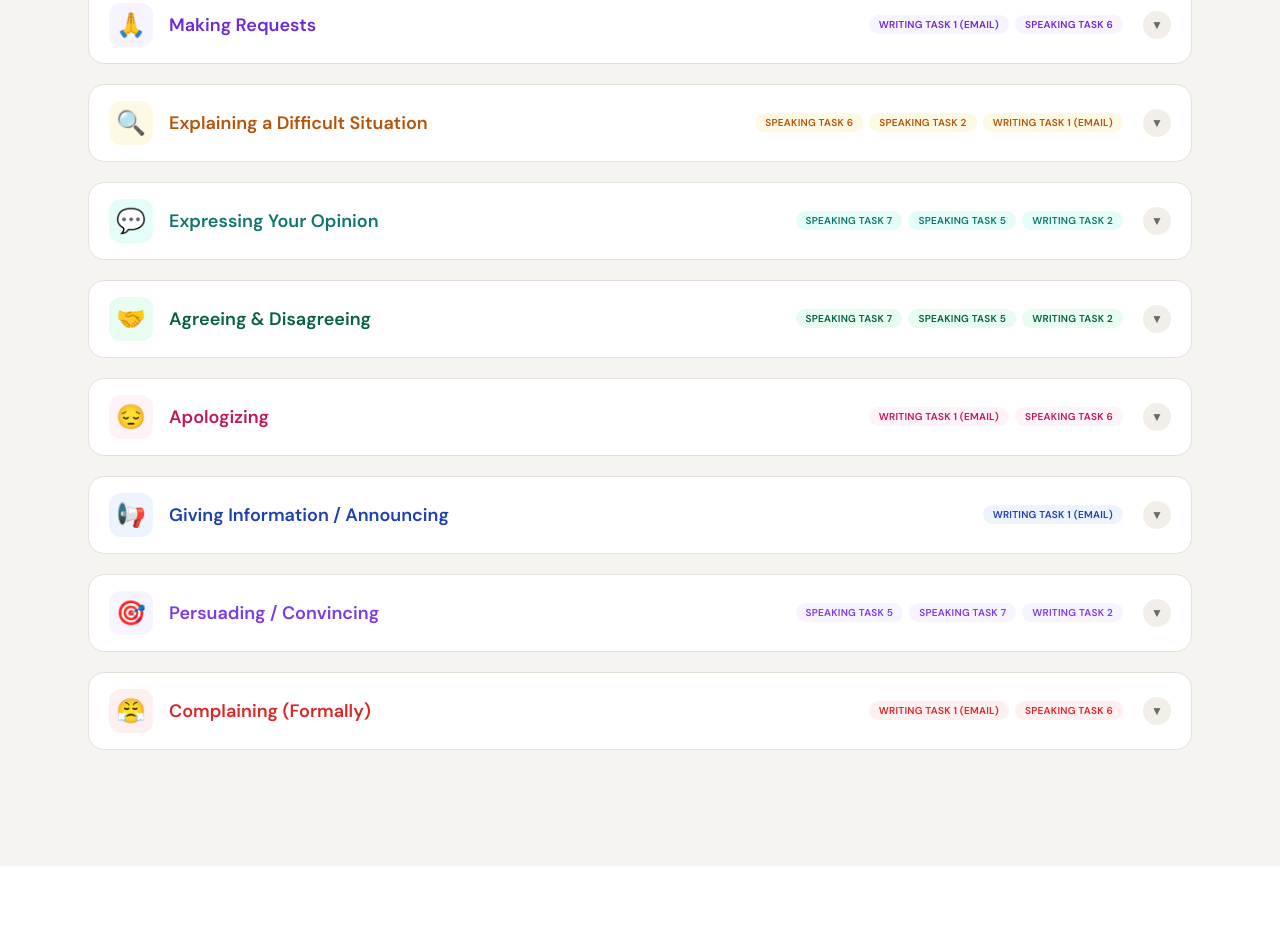
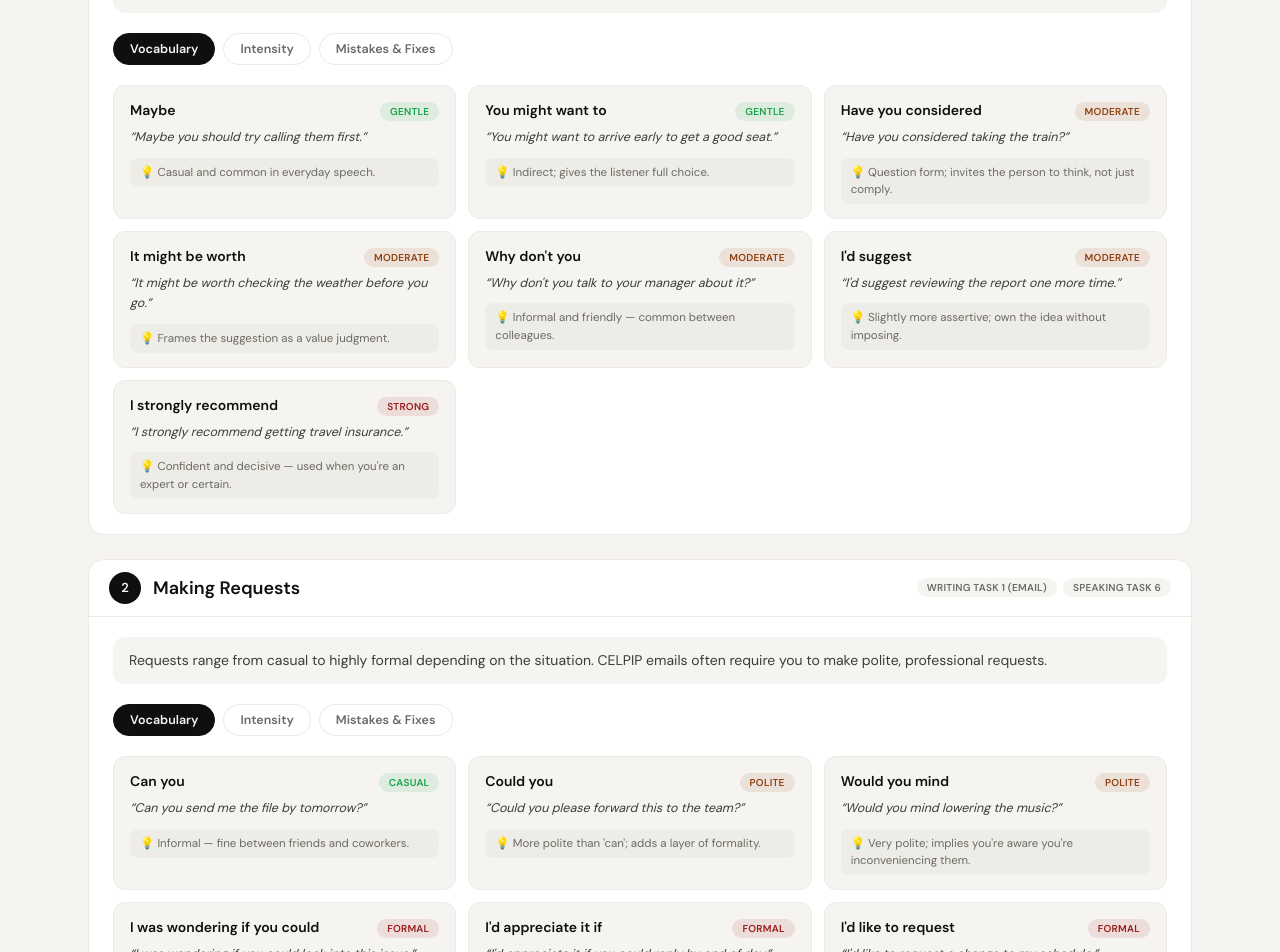
Before and after one commit to sudi-p/sudippaudel, a Next.js app: page /celpip/communication in a window 1280 px wide. Shown: the part 480-1432 px from the top of the page. Before the commit the page ends 1346 px from the top, so only its background shows below. Built offline with nearby package versions, Linux system fonts and the light colour scheme.

Commit message:
UI Optimized

```diff
--- a/src/app/celpip/communication/data.ts
+++ b/src/app/celpip/communication/data.ts
@@ -14,43 +14,46 @@ export const CATEGORIES = [
           intro:
             "Used when you want to propose an idea or course of action without being pushy. Native speakers soften suggestions to show respect.",
           vocab: [
-            {
-              word: "Perhaps",
-              example: "Perhaps we could meet on Friday instead.",
-              note: "Softest suggestion — very polite, almost tentative.",
-            },
+
             {
               word: "Maybe",
+              intensity: "Gentle",
               example: "Maybe you should try calling them first.",
               note: "Casual and common in everyday speech.",
             },
             {
               word: "You might want to",
+              intensity: "Gentle",
               example: "You might want to arrive early to get a good seat.",
               note: "Indirect; gives the listener full choice.",
             },
             {
               word: "Have you considered",
+              intensity: "Moderate",
               example: "Have you considered taking the train?",
               note: "Question form; invites the person to think, not just comply.",
             },
             {
               word: "It might be worth",
+              intensity: "Moderate",
               example: "It might be worth checking the weather before you go.",
               note: "Frames the suggestion as a value judgment.",
             },
             {
               word: "Why don't you",
+              intensity: "Moderate",
               example: "Why don't you talk to your manager about it?",
               note: "Informal and friendly — common between colleagues.",
             },
             {
               word: "I'd suggest",
+              intensity: "Moderate",
               example: "I'd suggest reviewing the report one more time.",
               note: "Slightly more assertive; own the idea without imposing.",
             },
             {
               word: "I strongly recommend",
+              intensity: "Strong",
               example: "I strongly recommend getting travel insurance.",
               note: "Confident and decisive — used when you're an expert or certain.",
             },
@@ -112,39 +115,41 @@ export const CATEGORIES = [
           vocab: [
             {
               word: "Can you",
+              intensity: "Casual",
               example: "Can you send me the file by tomorrow?",
               note: "Informal — fine between friends and coworkers.",
             },
             {
               word: "Could you",
+              intensity: "Polite",
               example: "Could you please forward this to the team?",
               note: "More polite than 'can'; adds a layer of formality.",
             },
             {
               word: "Would you mind",
+              intensity: "Polite",
               example: "Would you mind lowering the music?",
               note: "Very polite; implies you're aware you're inconveniencing them.",
             },
             {
               word: "I was wondering if you could",
+              intensity: "Formal",
               example: "I was wondering if you could look into this issue.",
               note: "Formal and indirect — ideal for professional emails.",
             },
             {
               word: "I'd appreciate it if",
+              intensity: "Formal",
               example: "I'd appreciate it if you could reply by end of day.",
               note: "Expresses gratitude in advance; very professional.",
             },
             {
               word: "I'd like to request",
+              intensity: "Formal",
               example: "I'd like to request a change to my schedule.",
               note: "Clear and formal — good for written requests to managers.",
             },
-            {
-              word: "Is it possible to",
-              example: "Is it possible to get an extension on the deadline?",
-              note: "Leaves the door open; doesn't pressure the recipient.",
-            },
+
           ],
           intensityLevels: [
             {
@@ -201,44 +206,52 @@ export const CATEGORIES = [
           vocab: [
             {
               word: "Unfortunately",
+              intensity: "Mild concern",
               example: "Unfortunately, the delivery never arrived.",
               note: "Signals that bad news is coming; softens the impact.",
             },
             {
               word: "The issue is that",
+              intensity: "Clear problem",
               example:
                 "The issue is that the noise level is affecting my work.",
               note: "Clearly frames the core problem.",
             },
             {
               word: "I'm concerned about",
+              intensity: "Mild concern",
               example: "I'm concerned about the safety of the equipment.",
               note: "Professional; expresses worry without accusation.",
             },
             {
               word: "As a result",
+              intensity: "Clear problem",
               example: "As a result, we missed the deadline.",
               note: "Shows cause-and-effect — critical for CELPIP task coherence.",
             },
             {
               word: "This has led to",
+              intensity: "Clear problem",
               example: "This has led to significant delays in our project.",
               note: "Stronger consequence marker; formal and precise.",
             },
             {
               word: "To make matters worse",
+              intensity: "Serious complaint",
               example:
                 "To make matters worse, the replacement also arrived damaged.",
               note: "Adds a second problem layer — useful in complaint writing.",
             },
             {
               word: "I would like to bring to your attention",
+              intensity: "Serious complaint",
               example:
                 "I would like to bring to your attention a recurring problem.",
               note: "Very formal opener for written complaints.",
             },
             {
               word: "Despite",
+              intensity: "Clear problem",
               example:
                 "Despite several reminders, the issue remains unresolved.",
               note: "Shows contrast; signals persistence.",
@@ -297,38 +310,45 @@ export const CATEGORIES = [
           vocab: [
             {
               word: "In my opinion",
+              intensity: "Clear",
               example: "In my opinion, remote work is more productive.",
               note: "Clear, simple opener — good for speaking tasks.",
             },
             {
               word: "I believe",
+              intensity: "Clear",
               example: "I believe this policy will benefit the community.",
               note: "Slightly more confident than 'I think'.",
             },
             {
               word: "From my perspective",
+              intensity: "Clear",
               example:
                 "From my perspective, the advantages outweigh the drawbacks.",
               note: "Academic tone — good for Writing Task 2.",
             },
             {
               word: "I strongly feel that",
+              intensity: "Assertive",
               example:
                 "I strongly feel that children should spend more time outdoors.",
               note: "Adds emotional weight; shows conviction.",
             },
             {
               word: "It seems to me that",
+              intensity: "Tentative",
               example: "It seems to me that the current system is inefficient.",
               note: "Measured and thoughtful — avoids sounding arrogant.",
             },
             {
               word: "The way I see it",
+              intensity: "Clear",
               example: "The way I see it, both options have their merits.",
               note: "Conversational — works well in speaking tasks.",
             },
             {
               word: "I am convinced that",
+              intensity: "Assertive",
               example: "I am convinced that this approach is the right one.",
               note: "Strong, assertive — use when fully committed to a view.",
             },
@@ -386,41 +406,48 @@ export const CATEGORIES = [
           vocab: [
             {
               word: "I completely agree",
+              intensity: "Full agreement",
               example: "I completely agree with your point about flexibility.",
               note: "Full agreement — strong and direct.",
             },
             {
               word: "That's a fair point",
+              intensity: "Partial agreement",
               example:
                 "That's a fair point, though I think there are other factors too.",
               note: "Acknowledges before pivoting — great for partial agreement.",
             },
             {
               word: "I see what you mean, but",
+              intensity: "Polite disagreement",
               example:
                 "I see what you mean, but I think we also need to consider cost.",
               note: "Classic diplomatic disagreement opener.",
             },
             {
               word: "I'd have to respectfully disagree",
+              intensity: "Polite disagreement",
               example:
                 "I'd have to respectfully disagree on that — here's why.",
               note: "Formal and professional; good for workplace scenarios.",
             },
             {
               word: "While I understand your view",
+              intensity: "Polite disagreement",
               example:
                 "While I understand your view, the data suggests otherwise.",
               note: "Empathetic before countering; shows maturity.",
             },
             {
               word: "You make a valid point, however",
+              intensity: "Partial agreement",
               example:
                 "You make a valid point; however, there are drawbacks worth noting.",
               note: "Validates then contrasts — structured and fluent.",
             },
             {
               word: "I'm not entirely convinced",
+              intensity: "Polite disagreement",
               example: "I'm not entirely convinced that this plan will work.",
               note: "Soft disagreement — avoids direct confrontation.",
             },
@@ -478,33 +505,39 @@ export const CATEGORIES = [
           vocab: [
             {
               word: "I apologize for",
+              intensity: "Professional",
               example: "I apologize for the delay in responding.",
               note: "Formal; preferred in professional and written contexts over 'I'm sorry'.",
             },
             {
               word: "I'm truly sorry for",
+              intensity: "Professional",
               example: "I'm truly sorry for any inconvenience this has caused.",
               note: "Adds sincerity; acknowledges the impact on others.",
             },
             {
               word: "Please accept my sincere apologies",
+              intensity: "Formal / serious",
               example: "Please accept my sincere apologies for the oversight.",
               note: "Highly formal — ideal for emails to customers or managers.",
             },
             {
               word: "I take full responsibility",
+              intensity: "Formal / serious",
               example:
                 "I take full responsibility for the error and will ensure it doesn't happen again.",
               note: "Shows accountability without making excuses.",
             },
             {
               word: "I should have",
+              intensity: "Light",
               example:
                 "I should have informed you sooner — that was my mistake.",
               note: "Reflects on what was done wrong; avoids blame-shifting.",
             },
             {
               word: "To make it right",
+              intensity: "Professional",
               example:
                 "To make it right, I've arranged for a replacement to be sent.",
               note: "Moves beyond apology to action — valued in CELPIP writing.",
@@ -563,35 +596,41 @@ export const CATEGORIES = [
           vocab: [
             {
               word: "I'd like to inform you that",
+              intensity: "Professional",
               example:
                 "I'd like to inform you that the event has been rescheduled.",
               note: "Formal announcement opener — very common in professional emails.",
             },
             {
               word: "Please be aware that",
+              intensity: "Professional",
               example:
                 "Please be aware that the office will be closed on Monday.",
               note: "Signals important information the reader must know.",
             },
             {
               word: "I'm writing to let you know",
+              intensity: "Casual",
               example:
                 "I'm writing to let you know about a change to your account.",
               note: "Friendly and professional — good all-purpose email opener.",
             },
             {
               word: "This is to confirm",
+              intensity: "Formal",
               example:
                 "This is to confirm your appointment on June 15th at 2 p.m.",
               note: "Used for confirmations; very specific and transactional.",
             },
             {
               word: "As you may already know",
+              intensity: "Casual",
               example: "As you may already know, we are expanding our team.",
               note: "Assumes some shared knowledge; softens the announcement.",
             },
             {
               word: "I am pleased to announce",
+              intensity: "Formal",
               example:
                 "I am pleased to announce that we have reached our fundraising goal.",
               note: "Positive announcement — used for good news.",
@@ -642,42 +681,49 @@ export const CATEGORIES = [
           vocab: [
             {
               word: "Consider the fact that",
+              intensity: "Gentle nudge",
               example:
                 "Consider the fact that remote workers report 30% higher productivity.",
               note: "Invites the reader to reflect; leads into evidence.",
             },
             {
               word: "Research has shown",
+              intensity: "Clear argument",
               example:
                 "Research has shown that exercise improves mental health significantly.",
               note: "Academic and credible — boosts formal writing scores.",
             },
             {
               word: "Not only… but also",
+              intensity: "Clear argument",
               example:
                 "Not only is it cost-effective, but it also reduces our carbon footprint.",
               note: "Structures two benefits in one sentence — very fluent.",
             },
             {
               word: "This would result in",
+              intensity: "Clear argument",
               example:
                 "This would result in a 20% reduction in overhead costs.",
               note: "Shows clear, specific consequence — persuasive and precise.",
             },
             {
               word: "Imagine how",
+              intensity: "Gentle nudge",
               example:
                 "Imagine how much smoother operations would be with this system in place.",
               note: "Emotional appeal — makes the benefit vivid and real.",
             },
             {
               word: "It goes without saying",
+              intensity: "Strong push",
               example:
                 "It goes without saying that safety should be our top priority.",
               note: "Signals something obvious — rhetorical emphasis.",
             },
             {
               word: "The evidence clearly indicates",
+              intensity: "Strong push",
               example:
                 "The evidence clearly indicates that early intervention yields better outcomes.",
               note: "Strong, authoritative language for written persuasion.",
@@ -737,35 +783,41 @@ export const CATEGORIES = [
           vocab: [
             {
               word: "I am writing to express my dissatisfaction",
+              intensity: "Firm",
               example:
                 "I am writing to express my dissatisfaction with the service I received.",
               note: "Standard formal complaint opener.",
             },
             {
               word: "Contrary to what was promised",
+              intensity: "Firm",
               example:
                 "Contrary to what was promised, the item arrived two weeks late.",
               note: "Points out a broken commitment clearly.",
             },
             {
               word: "This is not acceptable",
+              intensity: "Serious",
               example:
                 "This level of service is not acceptable, given the premium I paid.",
               note: "Firm but professional; avoids personal attacks.",
             },
             {
               word: "On [date], I",
+              intensity: "Mild",
               example:
                 "On March 10th, I contacted your customer service team regarding this issue.",
               note: "Specificity with dates strengthens a complaint.",
             },
             {
               word: "I expect",
+              intensity: "Serious",
               example: "I expect a full refund within 5 business days.",
               note: "States a clear resolution — outcome-focused.",
             },
             {
               word: "I trust this matter will be resolved promptly",
+              intensity: "Firm",
               example: "I trust this matter will be resolved promptly.",
               note: "Closing phrase — implies expectation without being aggressive.",
             },
--- a/src/app/celpip/communication/page.tsx
+++ b/src/app/celpip/communication/page.tsx
@@ -3,82 +3,49 @@
 import { useState } from "react";
 import { CATEGORIES } from "./data";
 
-type TabKey = "vocab" | "intensity" | "mistakes";
+type Category = (typeof CATEGORIES)[number];
 
-const TABS: { key: TabKey; label: string }[] = [
+const SECTIONS: { key: "vocab" | "intensity" | "mistakes"; label: string }[] = [
   { key: "vocab", label: "Vocabulary" },
   { key: "intensity", label: "Intensity" },
   { key: "mistakes", label: "Mistakes & Fixes" },
 ];
 
-type Category = (typeof CATEGORIES)[number];
-
-function CategorySection({ cat }: { cat: Category }) {
-  const [open, setOpen] = useState(false);
-  const [activeTab, setActiveTab] = useState<TabKey>("vocab");
+function CategorySection({ cat, n }: { cat: Category; n: number }) {
+  const [activeTab, setActiveTab] =
+    useState<(typeof SECTIONS)[number]["key"]>("vocab");
 
   return (
-    <div
-      className={`mb-5 overflow-hidden rounded-2xl border bg-white transition-shadow ${
-        open ? "shadow-[0_8px_30px_rgba(15,15,15,0.06)]" : "card-hover"
-      }`}
-      style={{ borderColor: open ? cat.border : "#e4e2da" }}
-    >
+    <div className="mb-6 overflow-hidden rounded-2xl border border-mist bg-white">
       {/* header */}
-      <button
-        type="button"
-        onClick={() => setOpen((v) => !v)}
-        className="flex w-full select-none items-center gap-4 px-5 py-4 text-left transition"
-        style={{ background: open ? `${cat.bg}33` : "transparent" }}
-        aria-expanded={open}
-      >
-        <span
-          className="grid h-11 w-11 shrink-0 place-items-center rounded-xl text-2xl"
-          style={{ background: `${cat.bg}80` }}
-        >
-          {cat.emoji}
+      <div className="flex items-center gap-3 border-b border-mist px-5 py-3">
+        <span className="grid h-8 w-8 shrink-0 place-items-center rounded-full bg-ink text-[13px] font-bold text-fog">
+          {n}
         </span>
-        <span
-          className="text-base font-extrabold leading-tight md:text-lg"
-          style={{ color: cat.color }}
-        >
+        <span className="text-base font-extrabold leading-tight text-ink md:text-lg">
           {cat.title}
         </span>
         <div className="ml-auto hidden flex-wrap justify-end gap-1.5 sm:flex">
           {cat.celpipTasks.map((t) => (
             <span
               key={t}
-              className="rounded-full px-2.5 py-0.5 text-[10px] font-semibold uppercase tracking-wide"
-              style={{ background: `${cat.bg}80`, color: cat.color }}
+              className="rounded-full bg-fog px-2.5 py-0.5 text-[10px] font-semibold uppercase tracking-wide text-slate"
             >
               {t}
             </span>
           ))}
         </div>
-        <span
-          className="ml-1 grid h-7 w-7 shrink-0 place-items-center rounded-full text-xs text-slate transition-transform duration-300"
-          style={{
-            background: "#f1efe8",
-            transform: open ? "rotate(180deg)" : undefined,
-          }}
-        >
-          ▼
-        </span>
-      </button>
+      </div>
 
-      {/* body */}
-      {open && (
-        <div className="animate-fade-in border-t border-mist px-5 pb-6 pt-5">
-          <div
-            className="mb-6 rounded-xl px-4 py-3 text-sm leading-relaxed text-steel"
-            style={{ background: `${cat.bg}40`, borderLeft: `3px solid ${cat.color}` }}
-          >
+      {/* body — tabbed sections */}
+      <div className="space-y-5 px-6 py-5">
+        <div className="rounded-xl bg-fog px-4 py-3 text-sm leading-relaxed text-steel">
           {cat.intro}
         </div>
 
         {/* sub-tabs */}
-          <div className="mb-5 flex flex-wrap gap-2">
-            {TABS.map((tab) => {
+        <div className="flex flex-wrap gap-2">
+          {SECTIONS.map((tab) => {
             const active = activeTab === tab.key;
             return (
               <button
@@ -101,21 +68,33 @@ function CategorySection({ cat }: { cat: Category }) {
         {activeTab === "intensity" && <IntensityPanel cat={cat} />}
         {activeTab === "mistakes" && <MistakesPanel cat={cat} />}
       </div>
-      )}
     </div>
   );
 }
 
 function VocabPanel({ cat }: { cat: Category }) {
+  const levelColor = (level: string) =>
+    cat.intensityLevels.find((lv) => lv.level === level)?.color ?? "#64748b";
+
   return (
     <div className="grid grid-cols-1 gap-3 sm:grid-cols-[repeat(auto-fill,minmax(280px,1fr))]">
       {cat.vocab.map((v) => (
         <div
           key={v.word}
-          className="card-hover rounded-xl border border-mist bg-fog/40 px-4 py-3.5"
-          style={{ borderLeft: `4px solid ${cat.color}` }}
+          className="card-hover rounded-xl border border-mist bg-fog px-4 py-3.5"
         >
-          <div className="mb-1.5 text-sm font-bold text-ink">{v.word}</div>
+          <div className="mb-1.5 flex items-start justify-between gap-2">
+            <span className="text-sm font-bold text-ink">{v.word}</span>
+            <span
+              className="mt-0.5 shrink-0 whitespace-nowrap rounded-full px-2.5 py-0.5 text-[10px] font-bold uppercase tracking-wide"
+              style={{
+                background: `${levelColor(v.intensity)}1a`,
+                color: levelColor(v.intensity),
+              }}
+            >
+              {v.intensity}
+            </span>
+          </div>
           <div className="mb-2.5 text-[12.5px] italic leading-relaxed text-steel">
             &ldquo;{v.example}&rdquo;
           </div>
@@ -134,8 +113,7 @@ function IntensityPanel({ cat }: { cat: Category }) {
       {cat.intensityLevels.map((lv) => (
         <div
           key={lv.level}
-          className="flex items-center gap-3 rounded-xl border px-4 py-3"
-          style={{ background: lv.bg, borderColor: `${lv.color}33` }}
+          className="flex items-center gap-3 rounded-xl border border-mist bg-fog px-4 py-3"
         >
           <span
             className="shrink-0 whitespace-nowrap rounded-full px-3 py-1 text-[11px] font-bold uppercase tracking-wide"
@@ -441,7 +419,9 @@ export default function InterPersonalPage() {
         </div>
 
         {mainTab === "learn" &&
-          CATEGORIES.map((cat) => <CategorySection key={cat.id} cat={cat} />)}
+          CATEGORIES.map((cat, i) => (
+            <CategorySection key={cat.id} cat={cat} n={i + 1} />
+          ))}
 
         {mainTab === "quiz" && <QuizPanel />}
       </main>
```
Lines whose indentation alone changed are shown as unchanged.
